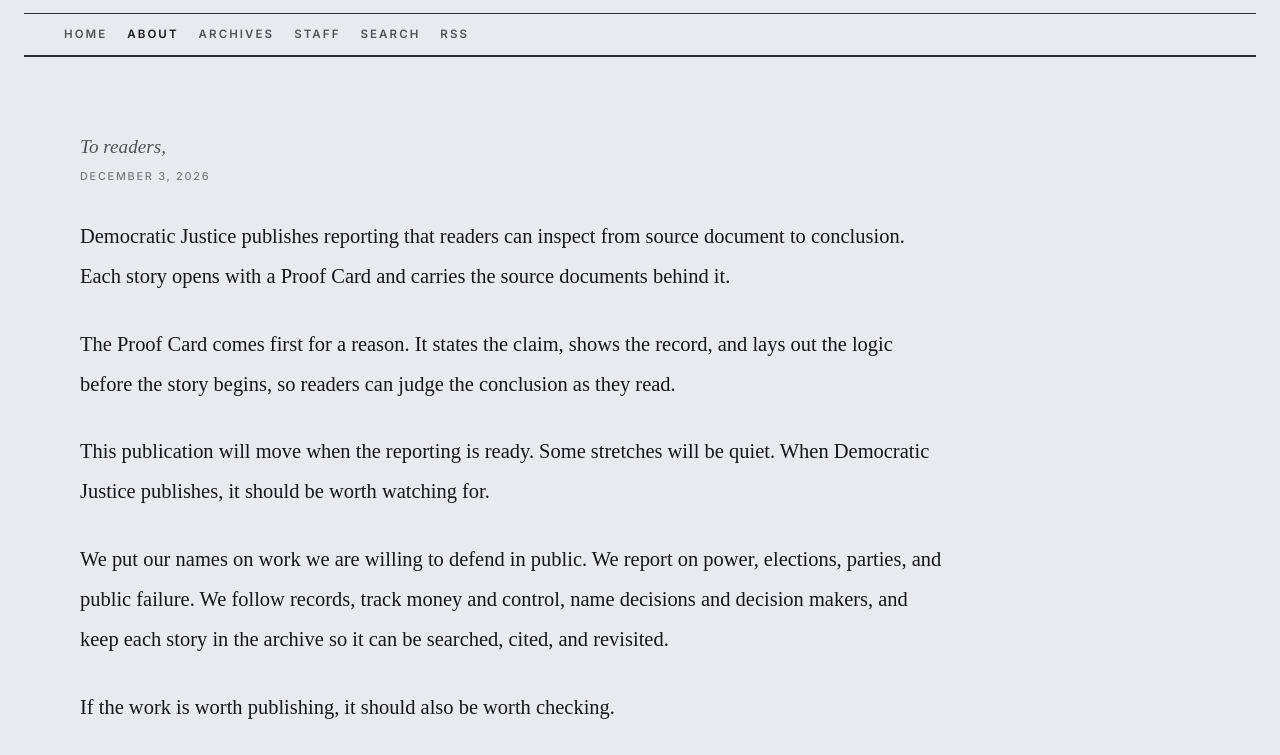
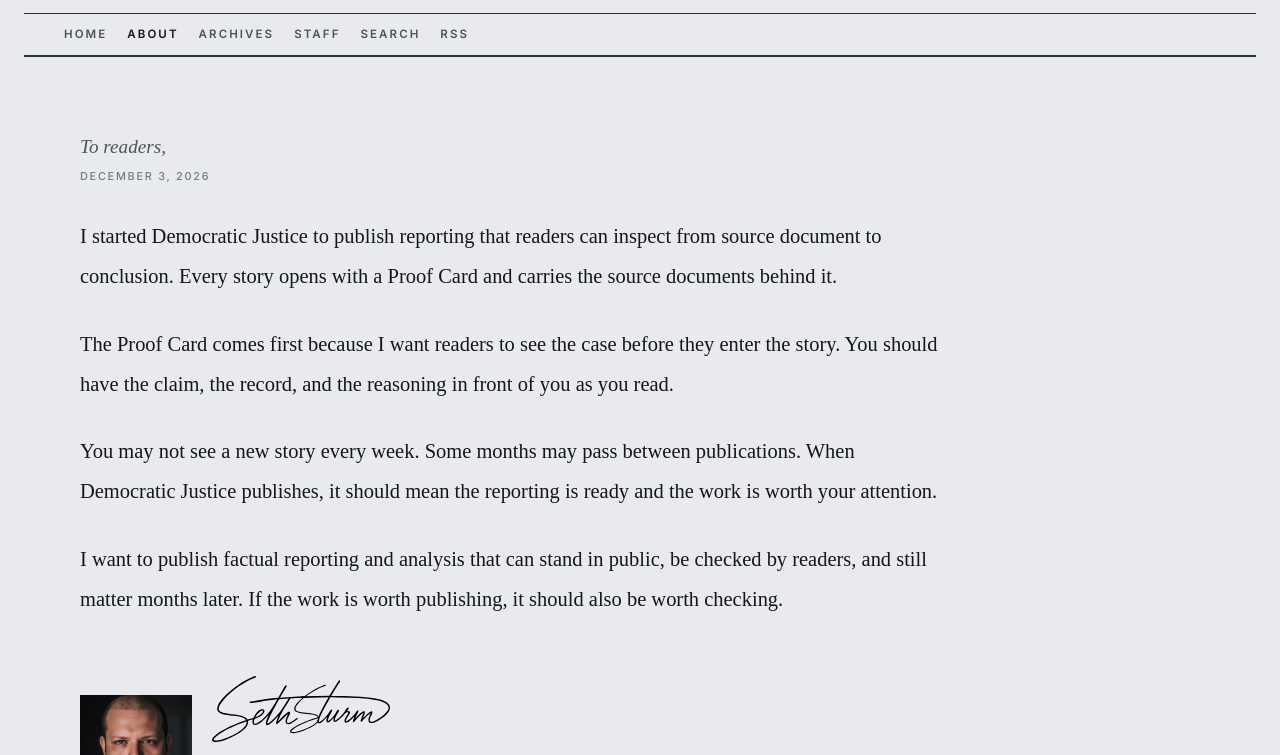
Before and after one commit to astheworldburns/democraticjustice.org, an Eleventy site: page src/content/pages/about.njk in a window 1280 px wide. Shown: the part 133-888 px from the top of the page. Built offline with nearby package versions, Linux system fonts and the light colour scheme; Eleventy itself is replaced by a stand-in of ours; files that its build step writes are made by us from their sources; files whose address does not match are found by name; a web font is replaced by a local one; what @resvg/resvg-js, satori, satori-html would draw is missing.

Commit message:
Rewrite about letter in first person

```diff
--- a/src/content/pages/about.njk
+++ b/src/content/pages/about.njk
@@ -12,19 +12,16 @@ ogType: website
 
     <div class="about-letter__body">
       <p>
-        Democratic Justice publishes reporting that readers can inspect from source document to conclusion. Each story opens with a Proof Card and carries the source documents behind it.
+        I started Democratic Justice to publish reporting that readers can inspect from source document to conclusion. Every story opens with a Proof Card and carries the source documents behind it.
       </p>
       <p>
-        The Proof Card comes first for a reason. It states the claim, shows the record, and lays out the logic before the story begins, so readers can judge the conclusion as they read.
+        The Proof Card comes first because I want readers to see the case before they enter the story. You should have the claim, the record, and the reasoning in front of you as you read.
       </p>
       <p>
-        This publication will move when the reporting is ready. Some stretches will be quiet. When Democratic Justice publishes, it should be worth watching for.
+        You may not see a new story every week. Some months may pass between publications. When Democratic Justice publishes, it should mean the reporting is ready and the work is worth your attention.
       </p>
       <p>
-        We put our names on work we are willing to defend in public. We report on power, elections, parties, and public failure. We follow records, track money and control, name decisions and decision makers, and keep each story in the archive so it can be searched, cited, and revisited.
-      </p>
-      <p>
-        If the work is worth publishing, it should also be worth checking.
+        I want to publish factual reporting and analysis that can stand in public, be checked by readers, and still matter months later. If the work is worth publishing, it should also be worth checking.
       </p>
     </div>
 
```
Also changed, not shown: docs/evergreen-copy-audit.md (+4 -6 lines).
